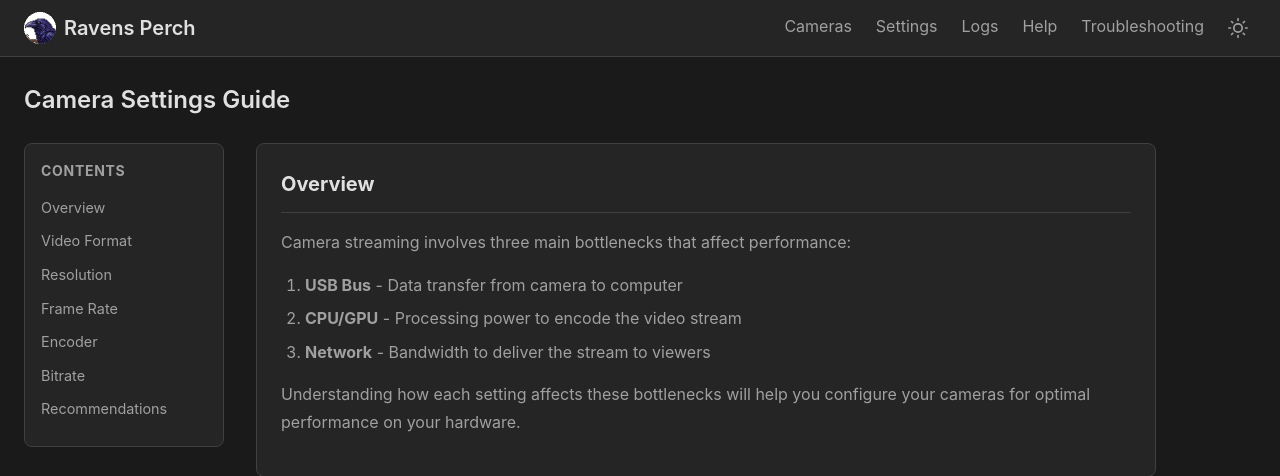
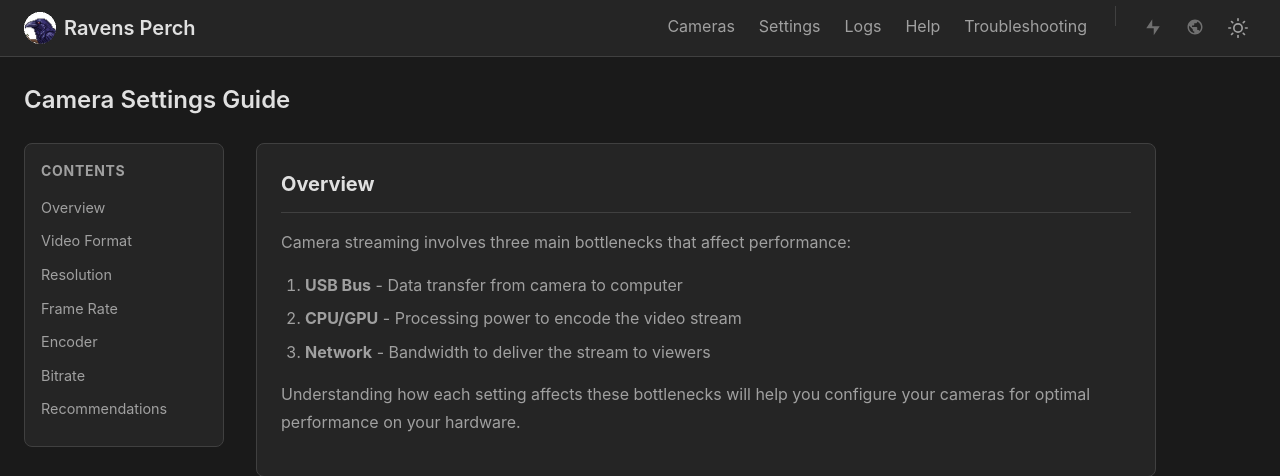
Before and after one commit to mrmees/ravens-perch, a Flask app: template daemon/web_ui/templates/help.html in a window 1280 px wide. Shown: the top 476 px of the page. Run offline with Flask 2, Linux system fonts and the light colour scheme; the template is opened without the code that fills it, so the values that code supplies are empty; some libraries are stand-ins or nearby versions.

Commit message:
Add Mainsail and Fluidd links to navigation header
Adds icon links to return to printer UI interfaces. Links show as
icons on desktop and with labels on mobile.

Co-Authored-By: Claude Opus 4.5 <noreply@anthropic.com>

```diff
--- a/daemon/web_ui/static/css/style.css
+++ b/daemon/web_ui/static/css/style.css
@@ -175,6 +175,34 @@ a:hover {
     border-left-color: var(--accent-primary);
 }
 
+/* Nav separator */
+.nav-separator {
+    display: none;
+}
+
+/* External nav links (Mainsail/Fluidd) */
+.nav-external {
+    display: flex;
+    align-items: center;
+    gap: 0.4rem;
+    color: var(--text-muted) !important;
+    font-size: 0.85rem;
+}
+
+.nav-external:hover {
+    color: var(--text-secondary) !important;
+}
+
+.nav-external svg {
+    width: 18px;
+    height: 18px;
+    flex-shrink: 0;
+}
+
+.nav-external-label {
+    display: inline;
+}
+
 /* Theme Toggle Button */
 .theme-toggle-btn {
     background: none;
@@ -255,6 +283,29 @@ a:hover {
 
     .nav-actions {
         order: 2;
+    }
+
+    /* Show separator on desktop */
+    .nav-separator {
+        display: block;
+        width: 1px;
+        height: 20px;
+        background-color: var(--border-color);
+        margin: 0 0.25rem;
+    }
+
+    /* Hide external link labels on desktop to save space */
+    .nav-external-label {
+        display: none;
+    }
+
+    .nav-external {
+        padding: 0.25rem;
+        border-radius: var(--radius-sm);
+    }
+
+    .nav-external:hover {
+        background-color: var(--bg-hover);
     }
 }
 
--- a/daemon/web_ui/templates/base.html
+++ b/daemon/web_ui/templates/base.html
@@ -78,6 +78,19 @@
             <a href="{{ url_for('cameras.logs_page') }}" class="{% if request.endpoint == 'cameras.logs_page' %}active{% endif %}">Logs</a>
             <a href="{{ url_for('cameras.help_page') }}" class="{% if request.endpoint == 'cameras.help_page' %}active{% endif %}">Help</a>
             <a href="{{ url_for('cameras.troubleshooting_page') }}" class="{% if request.endpoint == 'cameras.troubleshooting_page' %}active{% endif %}">Troubleshooting</a>
+            <span class="nav-separator"></span>
+            <a href="/" class="nav-external" title="Mainsail">
+                <svg xmlns="http://www.w3.org/2000/svg" viewBox="0 0 24 24" fill="currentColor" width="18" height="18">
+                    <path d="M3 13.5L11 1.5V11H21L13 23V13.5H3Z"/>
+                </svg>
+                <span class="nav-external-label">Mainsail</span>
+            </a>
+            <a href="/" class="nav-external" title="Fluidd">
+                <svg xmlns="http://www.w3.org/2000/svg" viewBox="0 0 24 24" fill="currentColor" width="18" height="18">
+                    <path d="M12 2C6.48 2 2 6.48 2 12s4.48 10 10 10 10-4.48 10-10S17.52 2 12 2zm-1 17.93c-3.95-.49-7-3.85-7-7.93 0-.62.08-1.21.21-1.79L9 15v1c0 1.1.9 2 2 2v1.93zm6.9-2.54c-.26-.81-1-1.39-1.9-1.39h-1v-3c0-.55-.45-1-1-1H8v-2h2c.55 0 1-.45 1-1V7h2c1.1 0 2-.9 2-2v-.41c2.93 1.19 5 4.06 5 7.41 0 2.08-.8 3.97-2.1 5.39z"/>
+                </svg>
+                <span class="nav-external-label">Fluidd</span>
+            </a>
         </div>
         </div>
     </nav>
```
